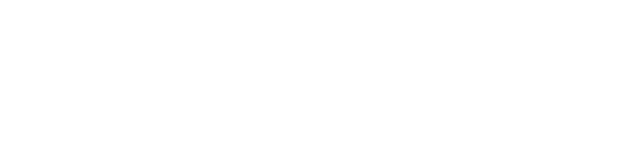
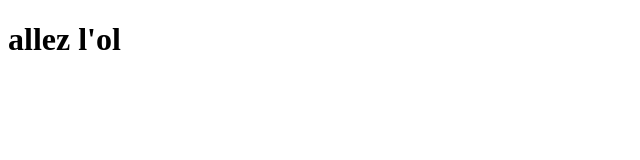
Before and after one commit to leobro7/my-super-website, a plain HTML site: page index.html in a window 1280 px wide. Shown: the whole page, without its empty margins (0-640 px from the left). Drawn offline with Linux system fonts and the light colour scheme.

Commit message:
Update index.html
I changed the subtitle

```diff
--- a/index.html
+++ b/index.html
@@ -5,6 +5,6 @@
     <title>Git/Github3 Remote</title>
   </head>
   <body>
-
+    <h1>allez l'ol</h1>
   </body>
 </html>
```
